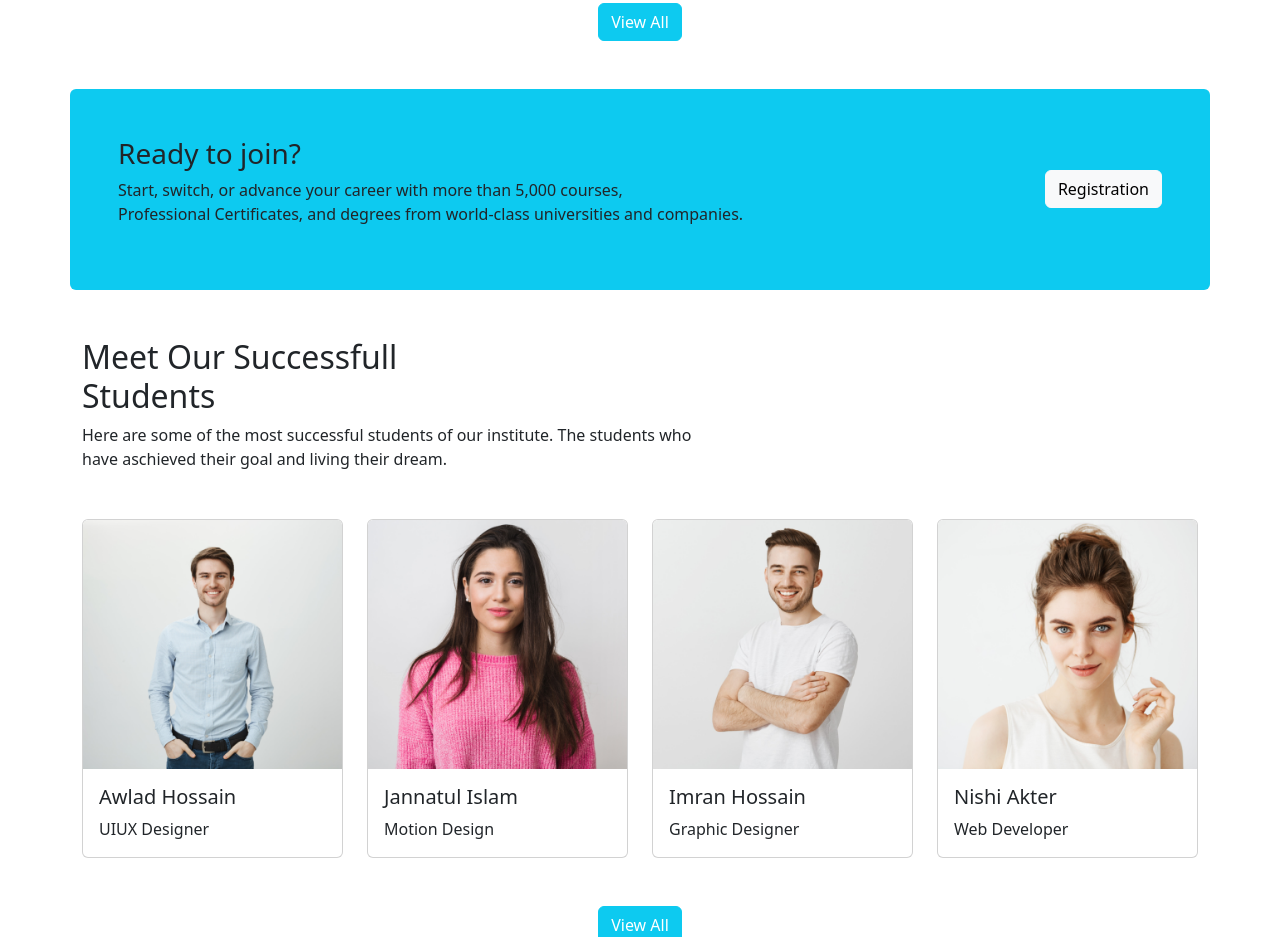
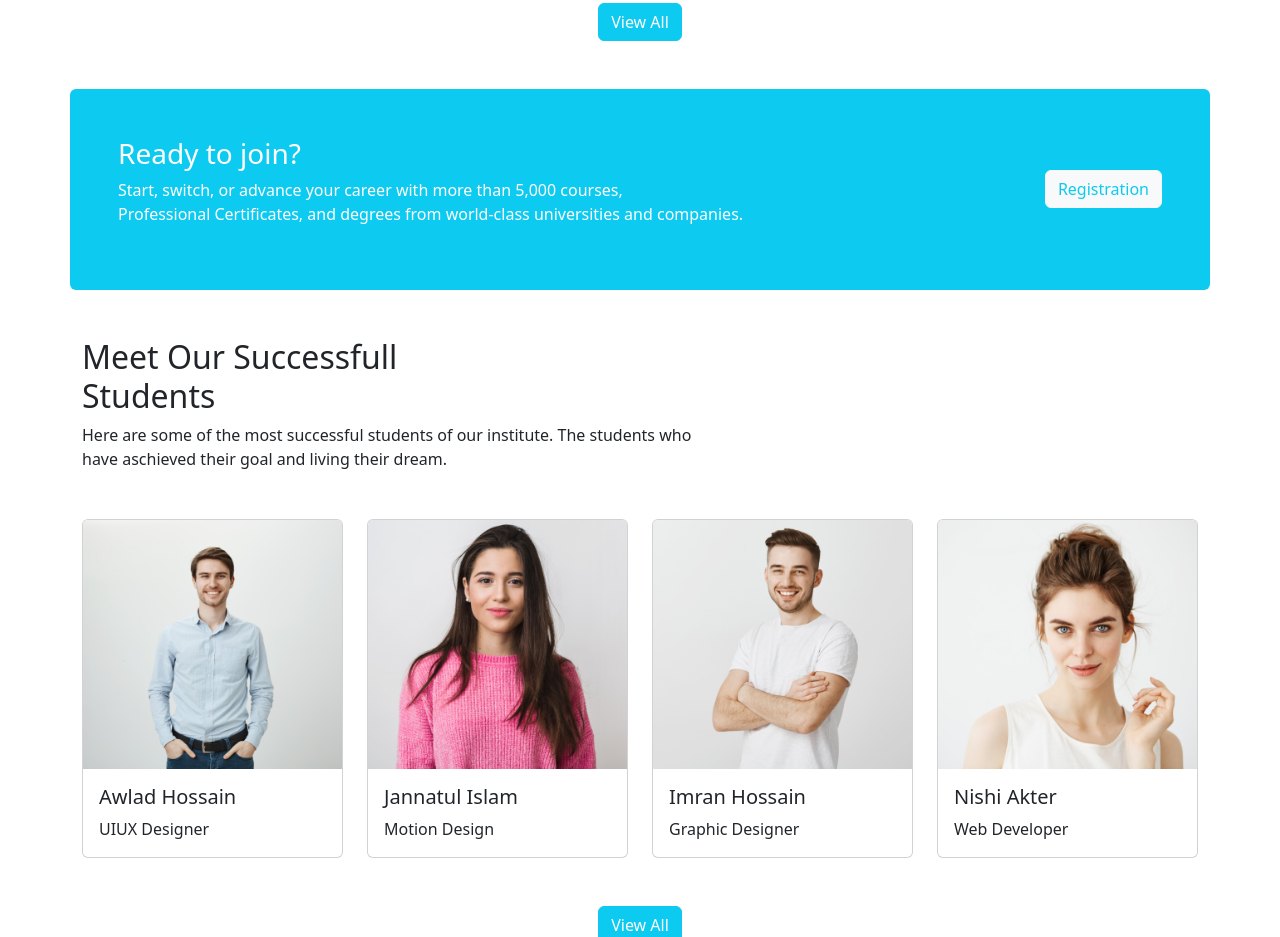
Before and after one commit to Tareq35/educom-website, a plain HTML site: page index.html in a window 1280 px wide. Shown: the part 1618-2555 px from the top of the page. Drawn offline with nearby package versions, Linux system fonts and the light colour scheme.

Commit message:
registration button color adjusted

```diff
--- a/index.html
+++ b/index.html
@@ -265,7 +265,7 @@
 
         <section class="container my-5 rounded p-5 bg-info d-lg-flex">
             <div class="d-md-flex flex-md-column me-lg-auto">
-                <div class="text-md-center text-lg-start text-center">
+                <div class="text-md-center text-lg-start text-center text-white">
                     <h3>Ready to join?</h3>
                     <p>
                         Start, switch, or advance your career with more than 5,000 courses,<br> Professional
@@ -277,7 +277,7 @@
             <div class="d-flex align-items-center justify-content-center">
                 <div>
                     <!-- Button trigger modal -->
-                    <button type="button" class="btn btn-light" data-bs-toggle="modal" data-bs-target="#exampleModal">
+                    <button type="button" class="btn btn-light text-info" data-bs-toggle="modal" data-bs-target="#exampleModal">
                         Registration
                     </button>
 
```
